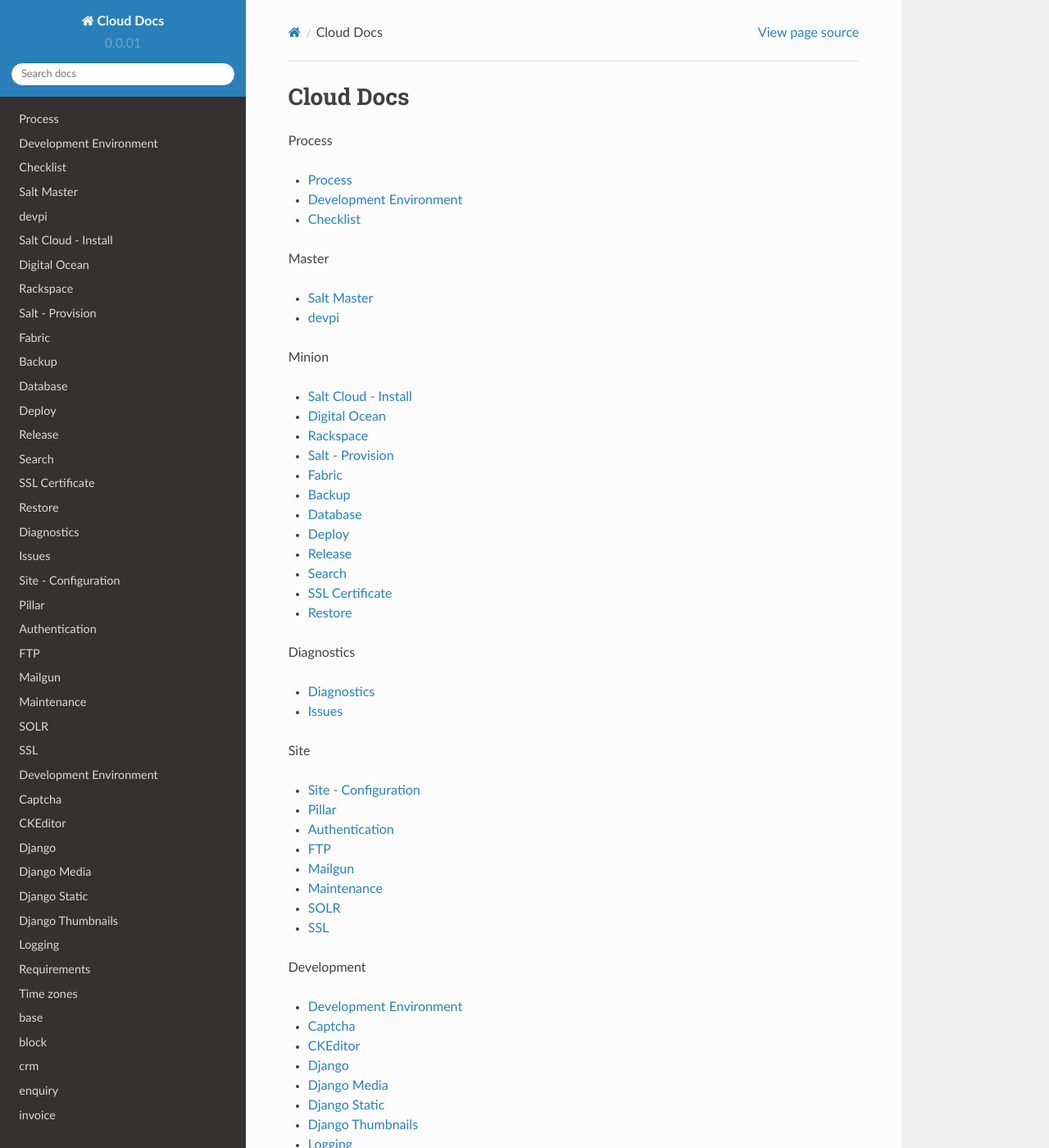
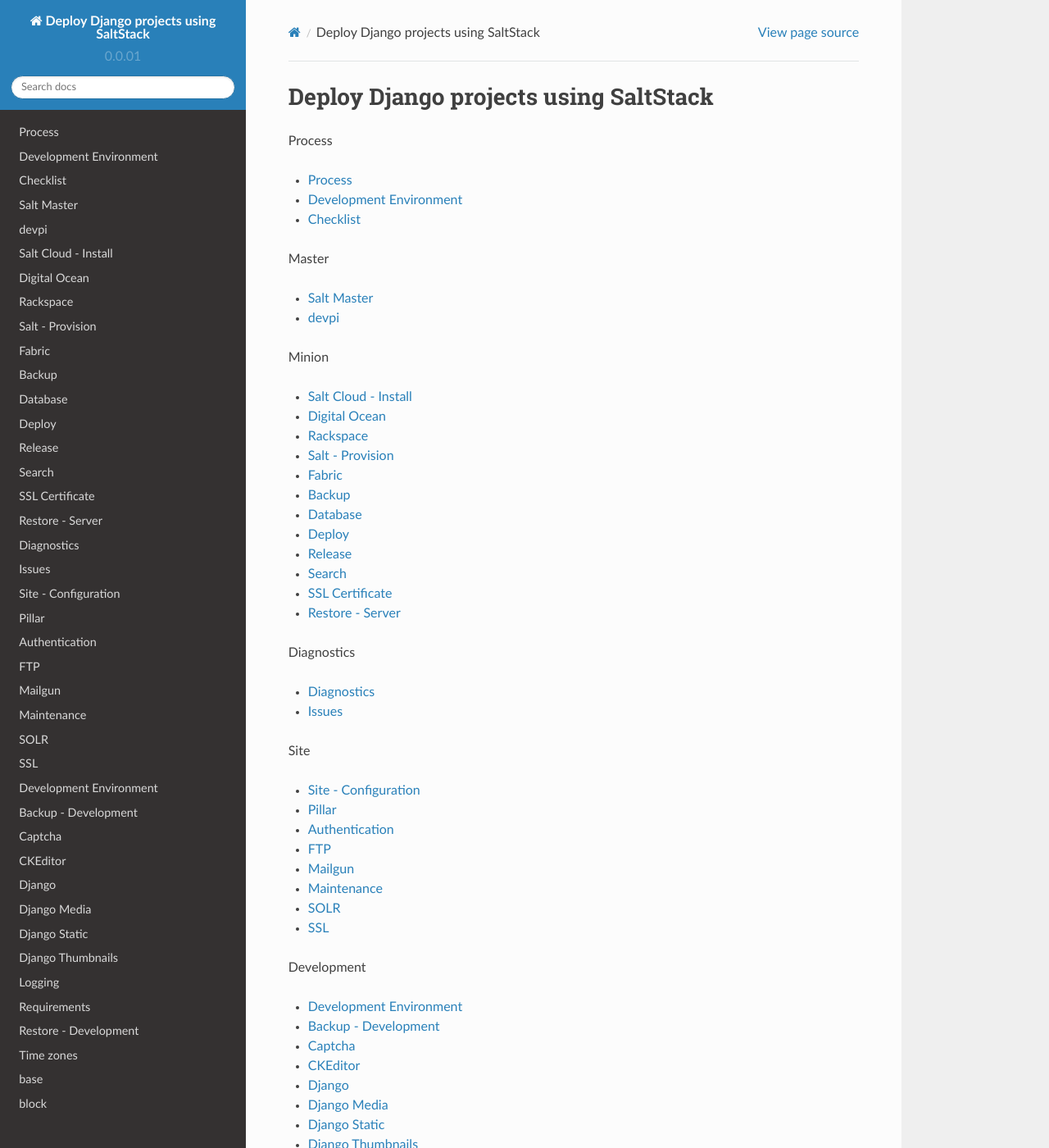
Before and after one commit to pkimber/old-docs-migrated-to-gitlab, a Sphinx documentation site: the page built from source/index.rst, in a window 1280 px wide and 1400 px high. Shown: the whole window at 82% size. Built offline with Sphinx 7.4.7 and the Read the Docs theme 2.0.0, drawn with Linux system fonts in a browser that asks for light colours; some of the changed text lies outside the part shown.

Commit message:
backup and restore (for dev)

```diff
--- a/source/conf.py
+++ b/source/conf.py
@@ -40,7 +40,7 @@
 master_doc = 'index'
 
 # General information about the project.
-project = u'Cloud Docs'
+project = u'Deploy Django projects using SaltStack'
 copyright = u'2014, Patrick Kimber'
 
 # The version info for the project you're documenting, acts as replacement for
@@ -172,7 +172,7 @@
 #html_file_suffix = None
 
 # Output file base name for HTML help builder.
-htmlhelp_basename = 'CloudDocsdoc'
+htmlhelp_basename = 'Deploydoc'
 
 
 # -- Options for LaTeX output --------------------------------------------------
@@ -191,7 +191,7 @@
 # Grouping the document tree into LaTeX files. List of tuples
 # (source start file, target name, title, author, documentclass [howto/manual]).
 latex_documents = [
-  ('index', 'CloudDocs.tex', u'Cloud Docs Documentation',
+  ('index', 'Deploy.tex', u'Deploy Django projects using SaltStack'
    u'Patrick Kimber', 'manual'),
 ]
 
@@ -221,7 +221,7 @@
 # One entry per manual page. List of tuples
 # (source start file, name, description, authors, manual section).
 man_pages = [
-    ('index', 'clouddocs', u'Cloud Docs Documentation',
+    ('index', 'deploy', u'Deploy Django projects using SaltStack',
      [u'Patrick Kimber'], 1)
 ]
 
@@ -235,8 +235,8 @@
 # (source start file, target name, title, author,
 #  dir menu entry, description, category)
 texinfo_documents = [
-  ('index', 'CloudDocs', u'Cloud Docs Documentation',
-   u'Patrick Kimber', 'CloudDocs', 'One line description of project.',
+  ('index', 'deploy', u'Deploy Django projects using SaltStack'
+   u'Patrick Kimber', 'Deploy', 'One line description of project.',
    'Miscellaneous'),
 ]
 
--- a/source/index.rst
+++ b/source/index.rst
@@ -3,8 +3,8 @@
    You can adapt this file completely to your liking, but it should at least
    contain the root `toctree` directive.
 
-Cloud Docs
-**********
+Deploy Django projects using SaltStack
+**************************************
 
 Process
 
@@ -71,6 +71,7 @@
    :maxdepth: 1
 
    dev-env
+   dev-backup
    dev-captcha
    dev-ckeditor
    dev-django
@@ -79,6 +80,7 @@
    dev-django-thumbnails
    dev-logging
    dev-requirements
+   dev-restore
    dev-timezone
 
 Apps
```
Also changed, not shown: README.rst (+9 -2 lines), source/dev-backup.rst (added, +30 -0 lines), source/dev-restore.rst (added, +38 -0 lines), source/restore.rst (+4 -24 lines).
